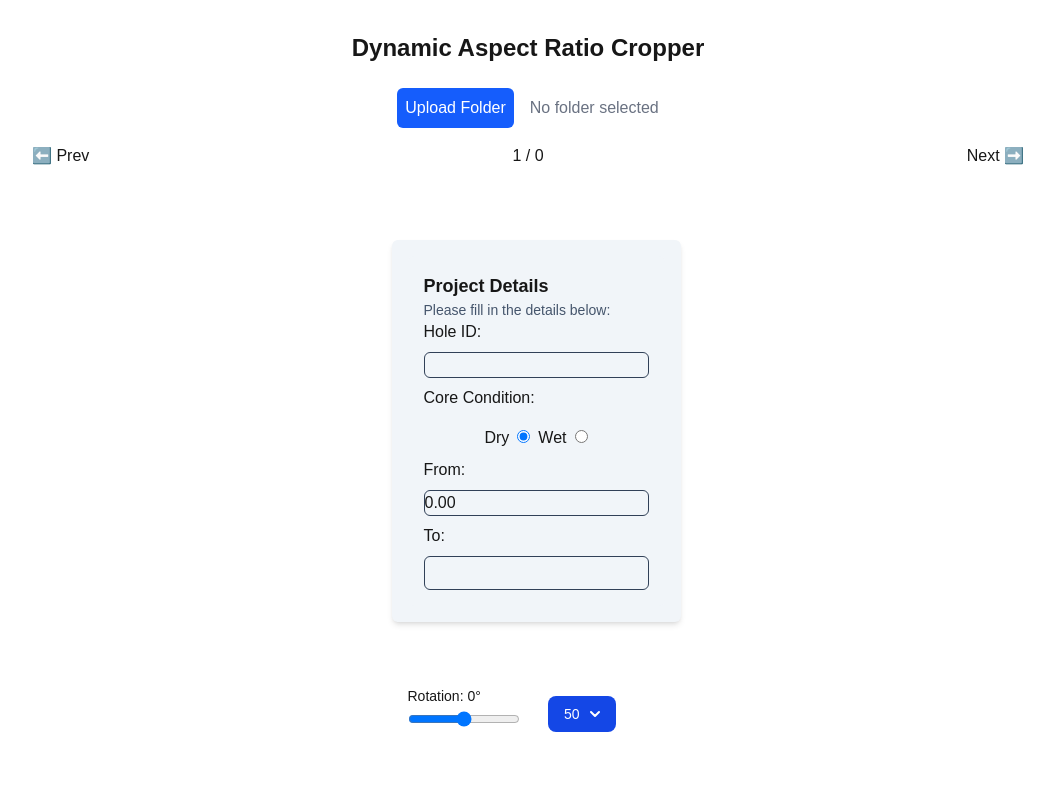
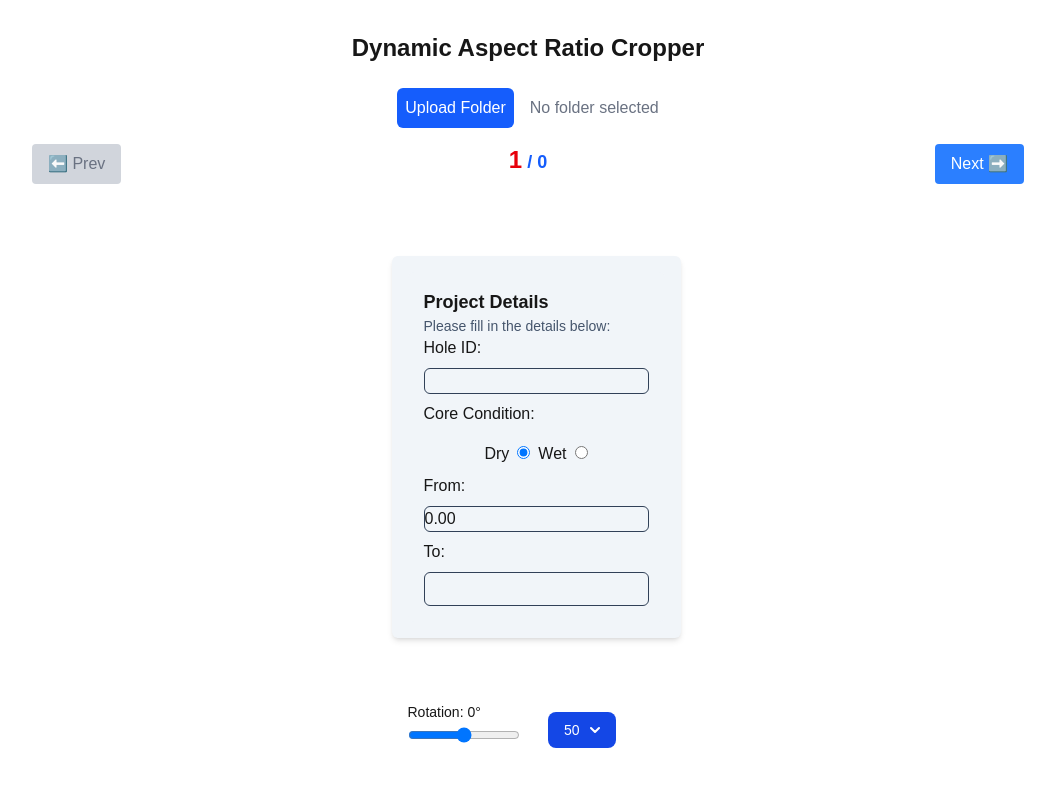
Before and after one commit to Calles98/Image-Cropping, a Next.js app in the folder frontend/: page / in a window 1280 px wide. Shown: the top 786 px of the page, without its empty margins (112-1167 px from the left). Built offline with nearby package versions, Linux system fonts and the light colour scheme.

Commit message:
UI changes

```diff
--- a/frontend/src/app/page.js
+++ b/frontend/src/app/page.js
@@ -28,6 +28,16 @@ export default function Home() {
   const [from, setFrom] = useState("0.00");
   const [to, setTo] = useState("");
   const [isLoading, setIsLoading] = useState(false);
+  const [toastMessage, setToastMessage] = useState("");
+  const [showToast, setShowToast] = useState(false);
+  const [messageStatus, setMessageStatus] = useState("success");
+
+  const showConfirmation = (message) => {
+    setToastMessage(message);
+    setShowToast(true);
+    setTimeout(() => setToastMessage(false), 2000); // Hide after 2 seconds
+    setTimeout(() => setShowToast(false), 2000); // Hide after 2 seconds
+  };
 
   const aspect =
     aspectWidth && aspectHeight ? aspectWidth / aspectHeight : undefined;
@@ -152,6 +162,7 @@ export default function Home() {
       points: cornerPoints,
     };
     setCroppedItems((prev) => [...prev, newItem]);
+    showConfirmation("Image added to crop list!");
     if (currentIndex % 2 !== 0) {
       setFrom(to);
       setTo("");
@@ -167,7 +178,6 @@ export default function Home() {
   console.log(croppedItems);
 
   const handleFinalDownload = async () => {
-
     setIsLoading(true);
     const formData = new FormData();
 
@@ -208,8 +218,11 @@ export default function Home() {
       document.body.appendChild(link);
       link.click();
       link.remove();
+      showConfirmation("Download Started!");
     } catch (err) {
       console.error("Download failed:", err);
+      showConfirmation("Download failed. Please try again.");
+      setMessageStatus("error");
     } finally {
       setIsLoading(false);
     }
@@ -235,16 +248,65 @@ export default function Home() {
     },
     [setCornerPoints]
   ); // Include any dependency actually used inside
+
+  {/* Handle Keyboard navigation */}
+  useEffect(() => {
+    const handleKeyDown = (e) => {
+      if (e.key === "ArrowRight" && currentIndex < images.length - 1) {
+        handleNext();
+      }
+      if (e.key === "ArrowLeft" && currentIndex > 0) {
+        handlePrev();
+      }
+    };
+    window.addEventListener("keydown", handleKeyDown);
+    return () => window.removeEventListener("keydown", handleKeyDown);
+  }, [currentIndex, images.length])
+
   return (
+    <>
+      {/* Loading Spinner */}
+      {isLoading && (
+        <div className="fixed inset-0 z-50 flex items-center justify-center backdrop-blur-md bg-black/30">
+          <svg
+            className="animate-spin h-8 w-8 text-white mr-4"
+            viewBox="0 0 24 24"
+          >
+            <circle
+              className="opacity-25"
+              cx="12"
+              cy="12"
+              r="10"
+              stroke="currentColor"
+              strokeWidth="4"
+              fill="none"
+            />
+            <path
+              className="opacity-75"
+              fill="currentColor"
+              d="M4 12a8 8 0 018-8V0C5.373 0 0 5.373 0 12h4z"
+            />
+          </svg>
+          <span className="text-white text-lg font-semibold">
+            Processing...
+          </span>
+        </div>
+      )}
 
-    <div className={`max-w-5xl mx-auto px-4 py-8 space-y-6 ${isLoading ? "cursor-progress" : ""}`}>
-      {
-        isLoading && (
-          <div className="fixed inset-0 flex w-50 h-100 mx-auto my-auto items-center justify-center bg-gray-800 bg-opacity-50 z-50">
-            <div className="text-white">Processing...</div>
+      {/* Show toast */}
+      {showToast && (
+        <div className={`fixed top-5 right-5 ${messageStatus === "success" ? "bg-green-400" : "bg-amber-600"} text-white px-4 py-2 rounded shadow z-50 transition-all`}>
+          {toastMessage}
         </div>
-        )
-      }
+      )}
+
+      {/* Main Container */}
+
+      <div
+        className={`max-w-5xl mx-auto px-4 py-8 space-y-6 ${
+          isLoading ? "cursor-progress" : ""
+        }`}
+      >
         {/* Title */}
         <h1 className="text-2xl font-bold text-center">
           Dynamic Aspect Ratio Cropper
@@ -296,17 +358,26 @@ export default function Home() {
         {/* Navigation */}
         <div className="flex justify-between mt-4">
           <button
-          className="hover:cursor-pointer"
+            className={`px-4 py-2 rounded ${
+              currentIndex === 0
+                ? "bg-gray-300 text-gray-500 cursor-not-allowed"
+                : "bg-blue-500 text-white hover:bg-blue-600 hover:cursor-pointer"
+            }`}
             disabled={currentIndex === 0}
             onClick={handlePrev}
           >
             ⬅️ Prev
           </button>
-        <span>
-          {currentIndex + 1} / {images.length}
+          <span className="text-blue-600 font-semibold text-lg">
+            <span className="text-red-600 text-2xl">{currentIndex + 1}</span> /{" "}
+            {images.length}
           </span>
           <button
-          className={`hover:cursor-pointer ${ currentIndex === images.length - 1 ? "opacity-15 cursor-not-allowed" : ""}`}
+            className={`px-4 py-2 rounded  ${
+              currentIndex === images.length - 1
+                ? "bg-gray-300 text-gray-500 cursor-not-allowed"
+                : "bg-blue-500 text-white hover:bg-blue-600 hover-cursor-pointer"
+            }`}
             disabled={currentIndex === images.length - 1}
             onClick={handleNext}
           >
@@ -314,11 +385,23 @@ export default function Home() {
           </button>
         </div>
 
+        {/* Progress bar */}
+        {images.length > 0 && (
+          <div className="w-full bg-gray-200 rounded-full h-2.5 mt-2">
+            <div
+              className="bg-blue-600 h-2 rounded-full transition-all"
+              style={{
+                width: `${((currentIndex + 1) / images.length) * 100}%`,
+              }}
+            ></div>
+          </div>
+        )}
+
         {/* Image + Controls */}
         <div className="flex flex-col md:flex-row md:space-x-4 space-y-4 md:space-y-0 justify-center items-start">
           {/* Preview */}
           {image && (
-          <div className="w-full max-w-md md:max-w-[1450px] rounded-md overflow-hidden bg-black shadow mx-auto">
+            <div className="w-full max-w-md lg:max-w-[1450px] rounded-md overflow-hidden bg-black shadow mx-auto">
               <RectCropper
                 imageUrl={image}
                 onCropComplete={(crop) => {
@@ -516,5 +599,6 @@ export default function Home() {
           </div>
         </div>
       </div>
+    </>
   );
 }
--- a/frontend/src/components/Dropdown.jsx
+++ b/frontend/src/components/Dropdown.jsx
@@ -27,7 +27,7 @@ const Dropdown = ({ currentValue, handleValueChange }) => {
   }, []);
 
   return (
-    <div ref={dropdownRef} className="relative z-50 inline-block">
+    <div ref={dropdownRef} className="relative  inline-block">
       {/* Button */}
       <button
         type="button"
```
Lines whose indentation alone changed are shown as unchanged.
